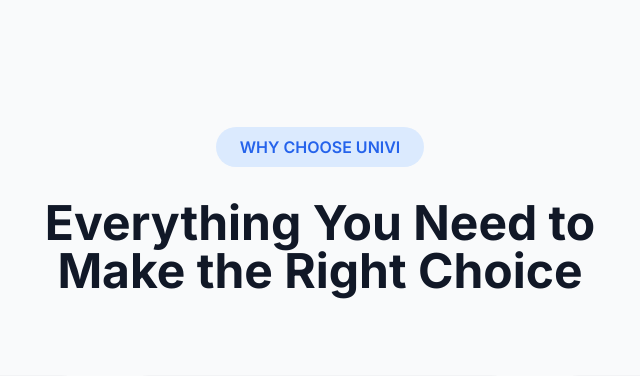
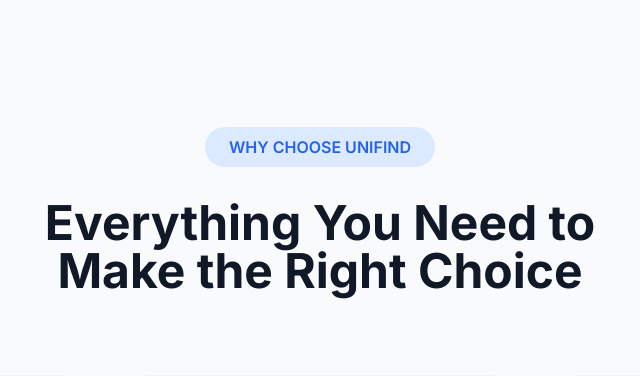
Before and after one commit to mgc369/UniFind, a Flask app: page / in a window 1280 px wide. Shown: the part 960-1336 px from the top of the page, without its empty margins (320-960 px from the left). Run offline with Flask 3, Linux system fonts and the light colour scheme; some libraries are stand-ins or nearby versions.

Commit message:
tno-commit

```diff
--- a/templates/login.html
+++ b/templates/login.html
@@ -4,7 +4,7 @@
 <head>
     <meta charset="UTF-8">
     <meta name="viewport" content="width=device-width, initial-scale=1.0">
-    <title>UNIVI AI - Login</title>
+    <title>UNIFIND AI - Login</title>
     <link href="https://cdnjs.cloudflare.com/ajax/libs/tailwindcss/2.2.19/tailwind.min.css" rel="stylesheet">
     <script src="https://www.gstatic.com/firebasejs/9.6.1/firebase-app-compat.js"></script>
     <script src="https://www.gstatic.com/firebasejs/9.6.1/firebase-auth-compat.js"></script>
@@ -31,7 +31,7 @@
                             <path stroke-linecap="round" stroke-linejoin="round" stroke-width="2" d="M12 14v7" />
                         </svg>
                         <span
-                            class="text-3xl font-bold bg-gradient-to-r from-blue-600 to-blue-800 bg-clip-text text-transparent">UNIVI
+                            class="text-3xl font-bold bg-gradient-to-r from-blue-600 to-blue-800 bg-clip-text text-transparent">UNIFIND
                             AI</span>
                     </a>
                 </div>
--- a/templates/mainpage.html
+++ b/templates/mainpage.html
@@ -4,7 +4,7 @@
 <head>
     <meta charset="UTF-8">
     <meta name="viewport" content="width=device-width, initial-scale=1.0">
-    <title>UNIVI AI - Your AI-Powered University Guide</title>
+    <title>UNIFIND AI - Your AI-Powered University Guide</title>
     <link href="https://cdnjs.cloudflare.com/ajax/libs/tailwindcss/2.2.19/tailwind.min.css" rel="stylesheet">
     <script src="https://www.gstatic.com/firebasejs/9.6.1/firebase-app-compat.js"></script>
     <script src="https://www.gstatic.com/firebasejs/9.6.1/firebase-auth-compat.js"></script>
@@ -292,7 +292,7 @@
     <div class="max-w-7xl mx-auto px-4 sm:px-6 lg:px-8 py-32">
         <div class="text-center mb-20">
             <div class="inline-block px-6 py-2 rounded-full bg-blue-100 mb-4">
-                <span class="text-blue-600 font-semibold">WHY CHOOSE UNIVI</span>
+                <span class="text-blue-600 font-semibold">WHY CHOOSE UNIFIND</span>
             </div>
             <h2 class="text-5xl font-bold text-gray-900 mt-4">Everything You Need to<br />Make the Right Choice</h2>
         </div>
--- a/templates/partials/navigation.html
+++ b/templates/partials/navigation.html
@@ -10,7 +10,7 @@
                         <path stroke-linecap="round" stroke-linejoin="round" stroke-width="2" d="M12 14v7" />
                     </svg>
                     <span
-                        class="text-3xl font-bold bg-gradient-to-r from-blue-600 to-blue-800 bg-clip-text text-transparent">UNIVI
+                        class="text-3xl font-bold bg-gradient-to-r from-blue-600 to-blue-800 bg-clip-text text-transparent">UNIFIND
                         AI</span>
                 </a>
             </div>
--- a/templates/register.html
+++ b/templates/register.html
@@ -4,7 +4,7 @@
 <head>
     <meta charset="UTF-8">
     <meta name="viewport" content="width=device-width, initial-scale=1.0">
-    <title>UNIVI AI - Register</title>
+    <title>UNIFIND AI - Register</title>
     <link href="https://cdnjs.cloudflare.com/ajax/libs/tailwindcss/2.2.19/tailwind.min.css" rel="stylesheet">
     <script src="https://www.gstatic.com/firebasejs/9.6.1/firebase-app-compat.js"></script>
     <script src="https://www.gstatic.com/firebasejs/9.6.1/firebase-auth-compat.js"></script>
@@ -41,7 +41,7 @@
                             <path stroke-linecap="round" stroke-linejoin="round" stroke-width="2" d="M12 14v7" />
                         </svg>
                         <span
-                            class="text-3xl font-bold bg-gradient-to-r from-blue-600 to-blue-800 bg-clip-text text-transparent">UNIVI
+                            class="text-3xl font-bold bg-gradient-to-r from-blue-600 to-blue-800 bg-clip-text text-transparent">UNIFIND
                             AI</span>
                     </a>
                 </div>
--- a/templates/user.html
+++ b/templates/user.html
@@ -4,7 +4,7 @@
 <head>
     <meta charset="UTF-8">
     <meta name="viewport" content="width=device-width, initial-scale=1.0">
-    <title>UNIVI AI - Profile</title>
+    <title>UNIFIND AI - Profile</title>
     <script src="https://www.gstatic.com/firebasejs/10.7.0/firebase-storage-compat.js"></script>
     <link href="https://cdnjs.cloudflare.com/ajax/libs/tailwindcss/2.2.19/tailwind.min.css" rel="stylesheet">
     <script src="https://www.gstatic.com/firebasejs/10.7.0/firebase-app-compat.js"></script>
```
